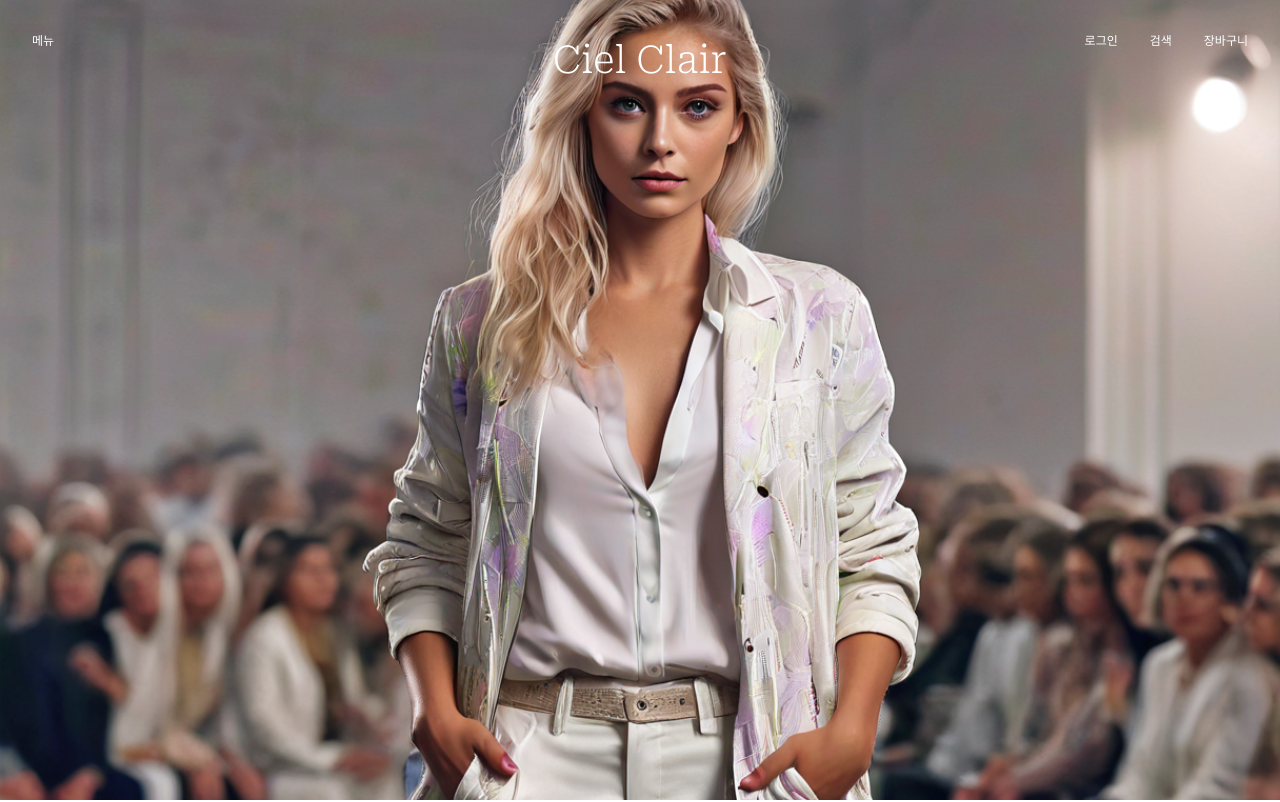
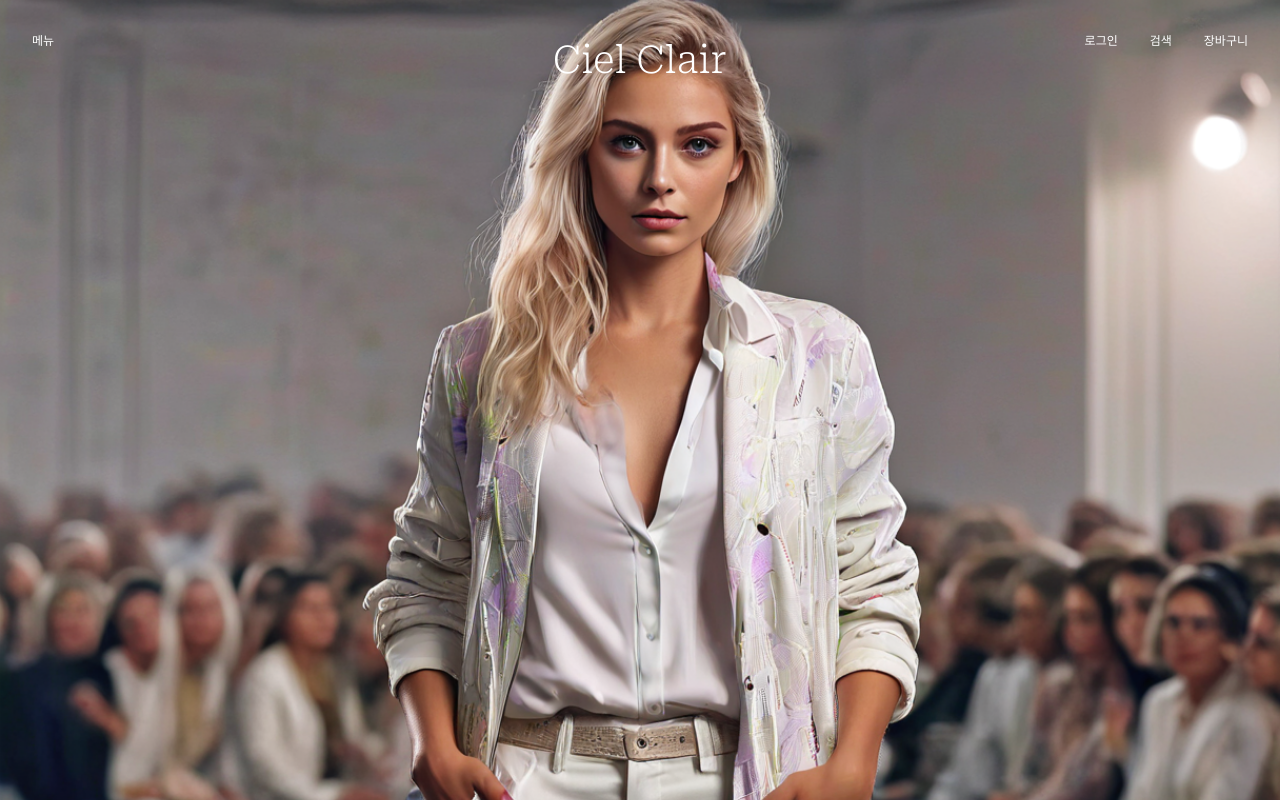
Before and after one commit to egofinder/cielclair.com, a Next.js app: page / in a window 1280 px wide. Shown: the top 802 px of the page. Built offline with nearby package versions, Linux system fonts and the light colour scheme.

Commit message:
이미지 정렬 변경

```diff
--- a/app/page.tsx
+++ b/app/page.tsx
@@ -32,7 +32,7 @@
                   src={image}
                   width={500}
                   height={500}
-                  className="h-full w-full object-cover object-center"
+                  className="h-full w-full object-cover object-top"
                   alt="Models"
                 />
               </div>
```
